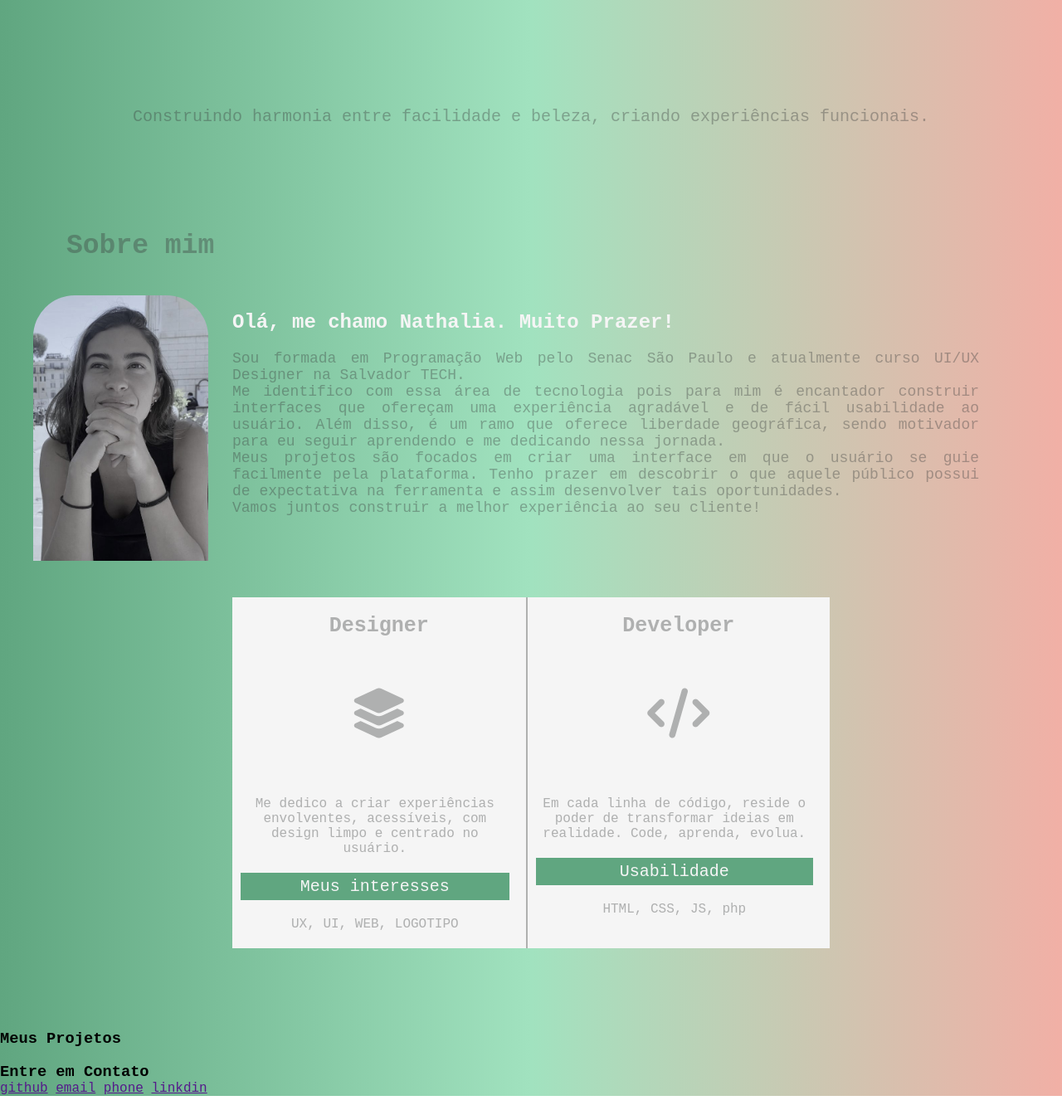
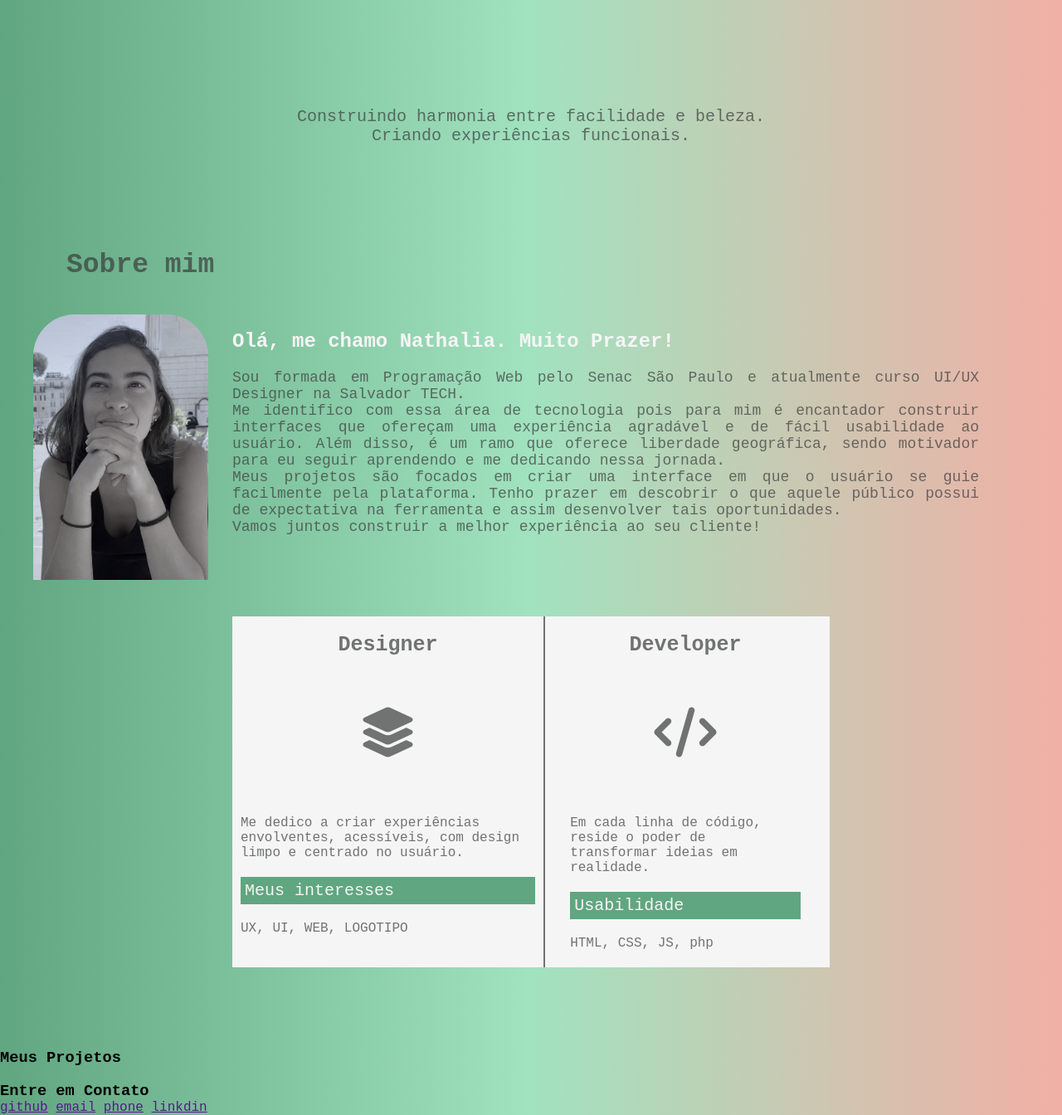
Before and after one commit to nagarcia94/Nathalia, a plain HTML site: page index.html in a window 1280 px wide. Shown: the part 380-1724 px from the top of the page at 83% size. Before the commit the page ends 1701 px from the top, so only its background shows below. Drawn offline with Linux system fonts and the light colour scheme; a web font is replaced by a local one.

Commit message:
modificando

```diff
--- a/css/style.css
+++ b/css/style.css
@@ -4,7 +4,7 @@
   :root {
     --cor-verdefundo:#60A680;
     --cor-menufundo:#f5f5f5;
-    --cor-cinzaletra:#3b3d3c60;
+    --cor-cinzaletra:#3b3d3cb5;
     --cor-verdeagua:#a1e2bf;
     --cor-contato:#d9d9d9;
   }
@@ -127,8 +127,13 @@ img {
 
 .design p, .developer p {
     margin-left: 10px;
-    margin-right: 20px;
+    margin-right: 10px;
     margin-bottom: 20px;
+    text-align:left;
+}
+.developer {
+    margin-left: 20px;
+    margin-right: 25px;
 }
 
 .ground {
--- a/index.html
+++ b/index.html
@@ -22,7 +22,8 @@
             Front-end Developer
     </h1>
     <br><br>
-    <h2>Construindo harmonia entre facilidade e beleza, criando experiências funcionais. </h2><br><br>
+    <h2>Construindo harmonia entre facilidade e beleza.
+        <br> Criando experiências funcionais. </h2><br><br>
     <article class="aboutme">
         <figure><img src="img/eu22.jpeg" alt="myself"></figure>
         <div>
@@ -49,7 +50,7 @@
         <div class="developer">
             <h3>Developer</h3>
             <i class="fa-solid fa-code"></i>
-            <p>Em cada linha de código, reside o poder de transformar ideias em realidade. Code, aprenda, evolua.</p>
+            <p>Em cada linha de código, reside o poder de transformar ideias em realidade.</p>
             <p class="ground">Usabilidade</p>
             <p>HTML, CSS, JS, php</p>
         </div>
```
